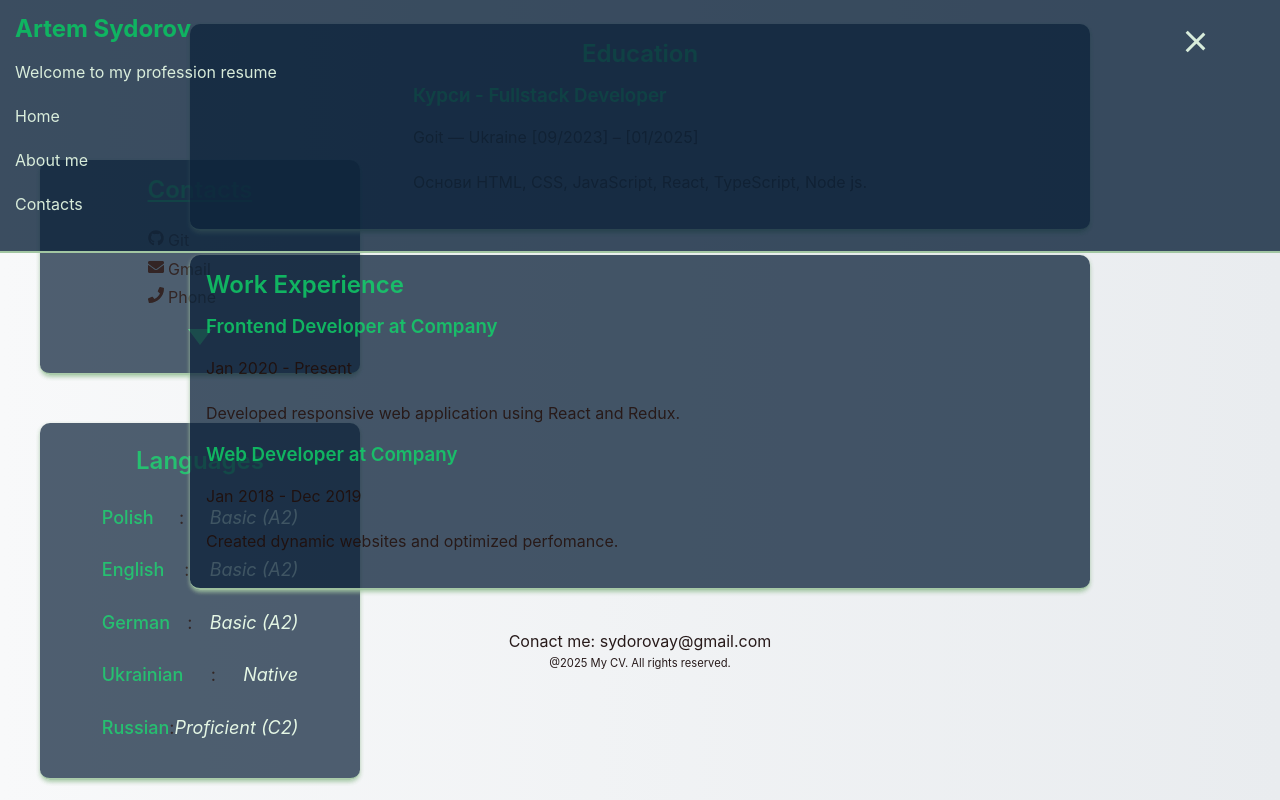
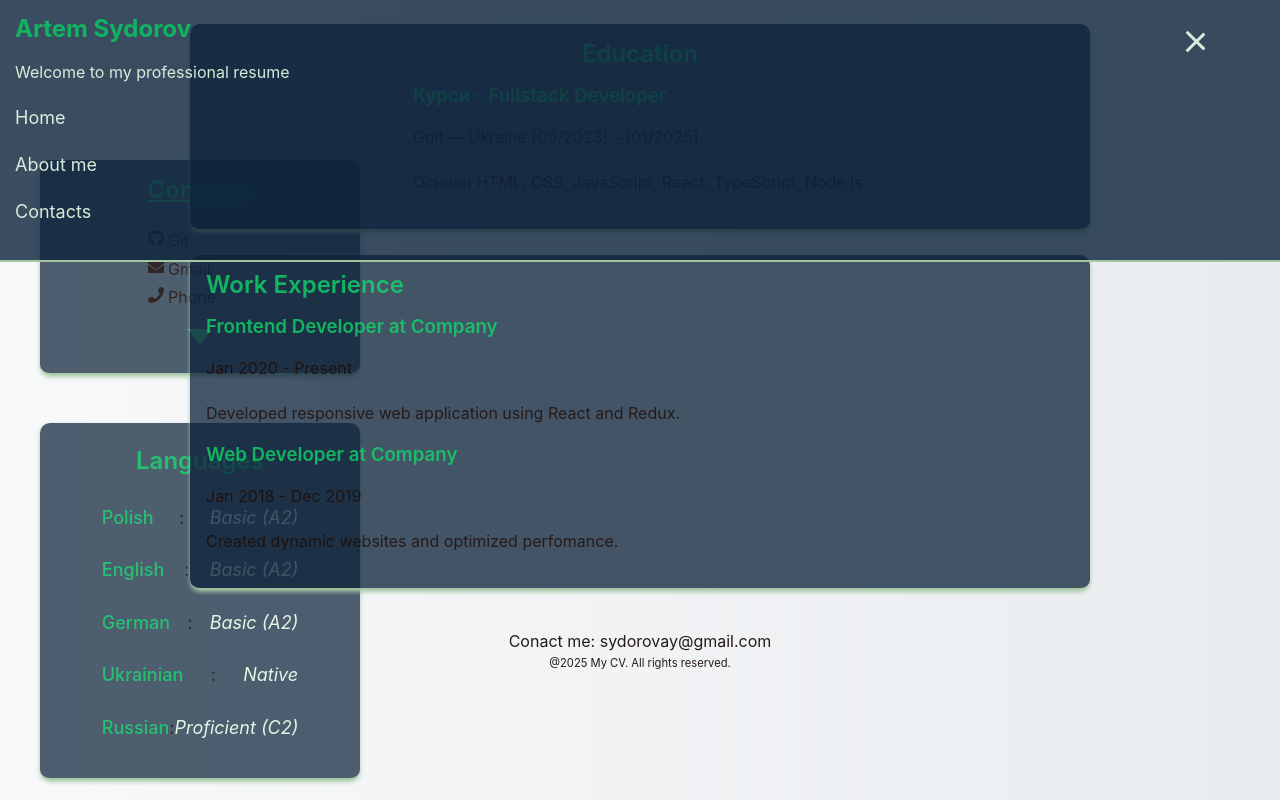
Before and after one commit to sydorovay/artem-sydorov-frontend-cv, a React (Vite) app: page / in a window 1280 px wide. Both pictures are taken after a click on the button 1195 px from the left and 41 px from the top of the page. Shown: the top 800 px of the page. Built offline with nearby package versions, Linux system fonts and the light colour scheme.

Commit message:
create navigation component

```diff
--- a/src/components/Header/Header.jsx
+++ b/src/components/Header/Header.jsx
@@ -1,40 +1,31 @@
-import { useState } from 'react'
-import Container from '../Container/Container'
-import styles from './Header.module.css'
+import { useState } from 'react';
+import Container from '../Container/Container';
+import Navigation from '../Navigation/Navigation';
+import styles from './Header.module.css';
 
 const Header = () => {
   const [menuOpen, setMenuOpen] = useState(false);
 
   const toggleMenu = () => {
     setMenuOpen((prev) => !prev);
-
-}
+  };
 
   return (
-
     <header className={styles.header}>
-      <Container  className={styles.headerContainer}>
+      <Container className={styles.headerContainer}>
         <div className={styles.container}>
           <h1 className={styles.logo}>Artem Sydorov</h1>
-          <p className={styles.paragraph}>Welcome to my profession resume</p>
+          <p className={styles.paragraph}>Welcome to my professional resume</p>
           <button className={styles.burger} onClick={toggleMenu}>
             <span className={menuOpen ? styles.lineOpen : styles.line}></span>
             <span className={menuOpen ? styles.lineOpen : styles.line}></span>
             <span className={menuOpen ? styles.lineOpen : styles.line}></span>
           </button>
-
-          <nav className={`${styles.nav} ${menuOpen ? styles.open : ''}`}>
-            <ul>
-              <li><a href="/">Home</a></li>
-              <li><a href="/about">About me</a></li>
-              <li><a href="/contact">Contacts</a></li>
-            </ul>
-          </nav>
+          <Navigation menuOpen={menuOpen} />
         </div>
       </Container>
-      </header>
-  )
+    </header>
+  );
 };
 
-
-export default Header
+export default Header;
--- a/src/components/Header/Header.module.css
+++ b/src/components/Header/Header.module.css
@@ -56,23 +56,6 @@
   transform: rotate(-45deg) translate(5px, 5px);
 }
 
-/* .nav {
-  position: absolute;
-    max-width: 100%;
-} */
-.nav ul {
-  list-style: none;
-  display: flex;
-  gap: 20px;
-  flex-direction: column;
-  padding: 20px 0;
-}
-
-.nav a {
-  color: var(--text-color);
-  text-decoration: none;
-}
-
 .burger {
   display: flex;
   flex-direction: column;
@@ -103,13 +86,6 @@
   transform: rotate(-45deg) translate(5px, -5px);
 }
 
-.nav {
-  display: none;
-}
-
-.nav.open {
-  display: block;
-}
 .paragraph {
   margin: 0;
 }
@@ -118,22 +94,4 @@
   .burger {
     display: flex;
   }
-
-  .nav {
-    position: absolute;
-    top: 5%;
-    left: 0;
-    width: 100%;
-    background: var(--modal-background);
-    flex-direction: column;
-    text-align: center;
-    transform: translateY(-100%);
-    transition: transform 0.3s ease;
-    border: 2px solid var(--container-color);
-    border-radius: 5px;
-  }
-
-  .nav.open {
-    transform: translateY(0);
-  }
 }
--- /dev/null
+++ b/src/components/Navigation/Navigation.jsx
@@ -0,0 +1,15 @@
+import styles from './Navigation.module.css';
+
+const Navigation = ({ menuOpen }) => {
+  return (
+    <nav className={`${styles.nav} ${menuOpen ? styles.open : ''}`}>
+      <ul>
+        <li className={styles.link}><a href="/">Home</a></li>
+        <li className={styles.link}><a href="/about">About me</a></li>
+        <li className={styles.link}><a href="/contact">Contacts</a></li>
+      </ul>
+    </nav>
+  );
+};
+
+export default Navigation;
--- /dev/null
+++ b/src/components/Navigation/Navigation.module.css
@@ -0,0 +1,57 @@
+.nav {
+  display: none;
+}
+
+.nav.open {
+  display: block;
+}
+
+.nav ul {
+  list-style: none;
+  display: flex;
+  gap: 20px;
+  flex-direction: column;
+  padding: 20px 0;
+}
+
+.link {
+  color: var(--text-color);
+  text-decoration: none;
+  font-size: 18px;
+  display: inline-block;
+  transform: scale(1);
+transition: transform 0.3s ease-in-out, color 0.3s
+ ease-in-out;
+transform-origin: left;
+}
+
+.link:hover,
+.link:focus {
+  position: relative;
+  color: var(--secondary-color);
+  transform: scale(1.2);
+}
+
+@media (max-width: 768px) {
+  .burger {
+    display: flex;
+  }
+
+  .nav {
+    position: absolute;
+    top: 5%;
+    left: 0;
+    width: 100%;
+    background: var(--modal-background);
+    flex-direction: column;
+    text-align: center;
+    transform: translateY(-100%);
+    transition: transform 0.3s ease;
+    border: 2px solid var(--container-color);
+    border-radius: 5px;
+  }
+
+  .nav.open {
+    transform: translateY(0);
+  }
+}
```
